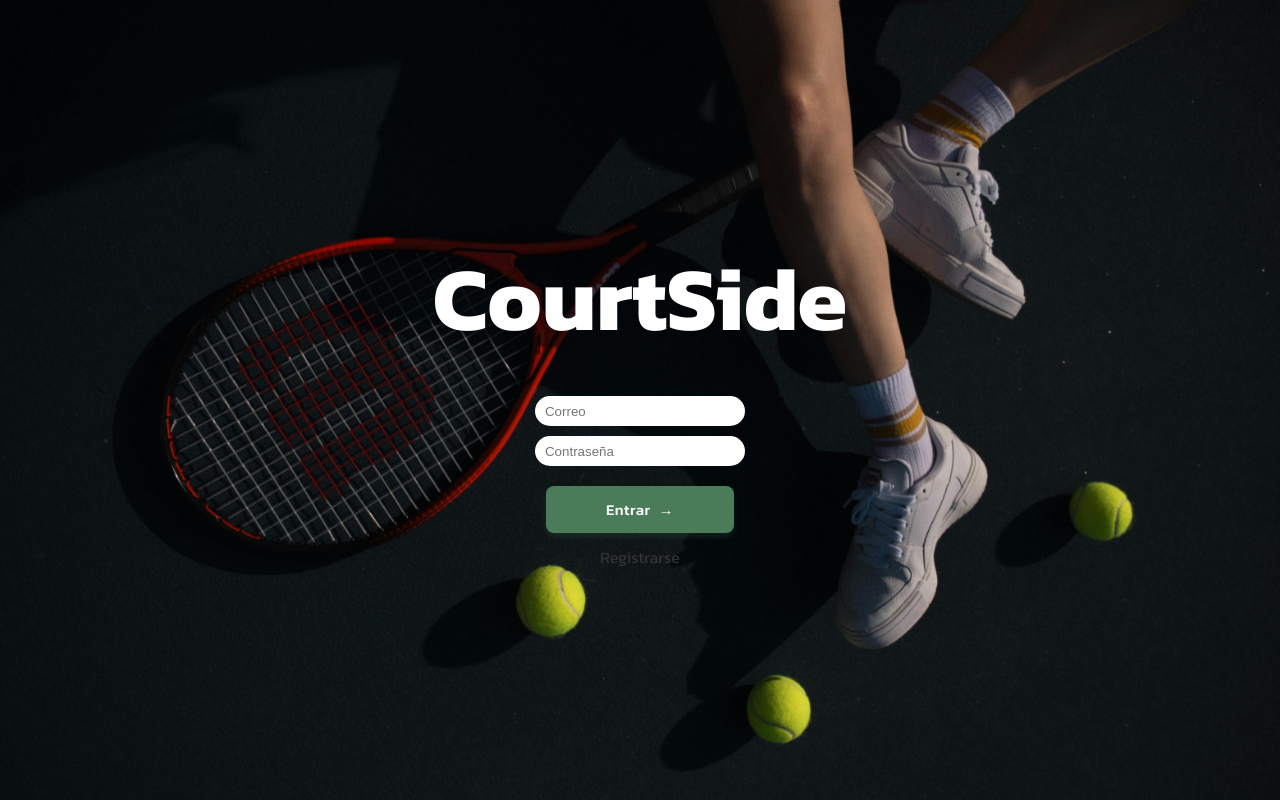
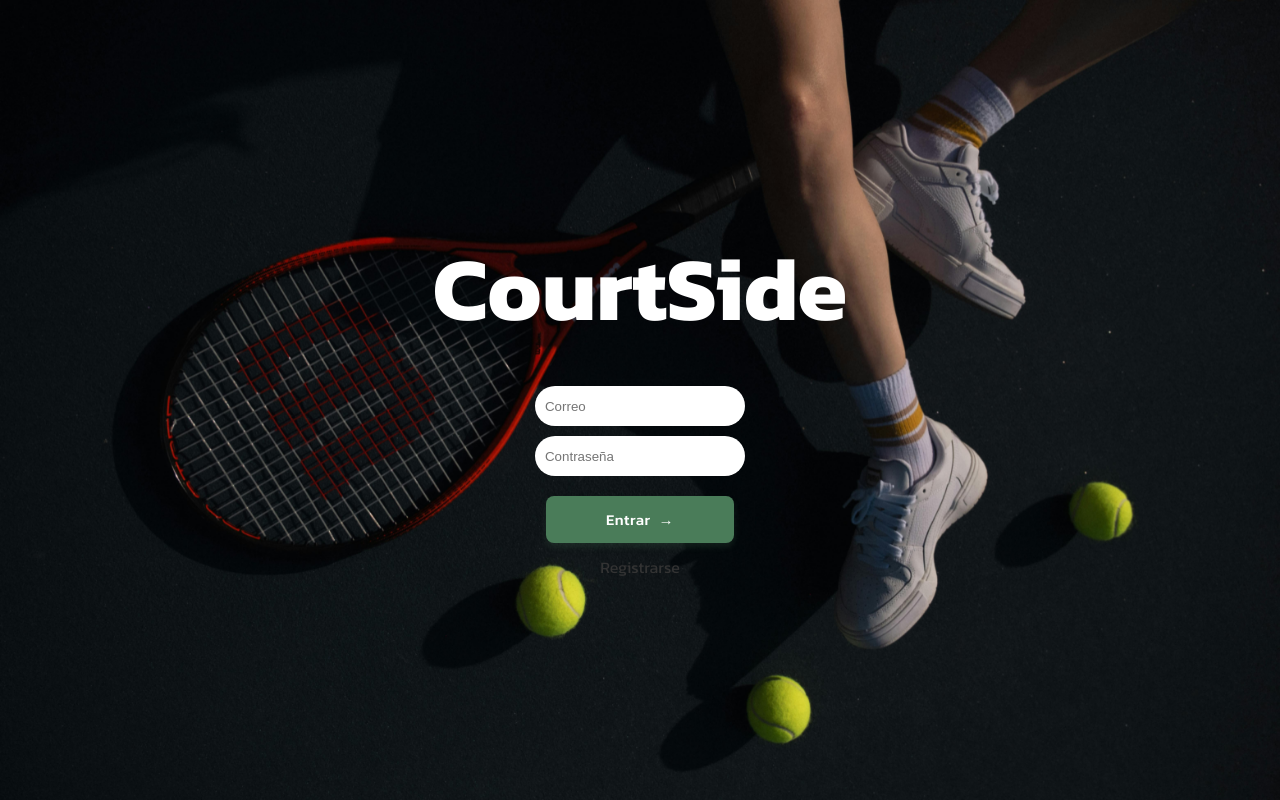
Before and after one commit to sebas3261/ejercicio1, a React (Vite) app: page / in a window 1280 px wide. Built offline with nearby package versions, Linux system fonts and the light colour scheme.

Commit message:
height select

```diff
--- a/src/css/Home.css
+++ b/src/css/Home.css
@@ -30,7 +30,7 @@ select,
 textarea {
     border-radius: 20px;
     width: 200px;
-    height: 30px;
+    height: 40px;
     padding-left: 10px;
     margin-bottom: 10px;
     border: none;
```
